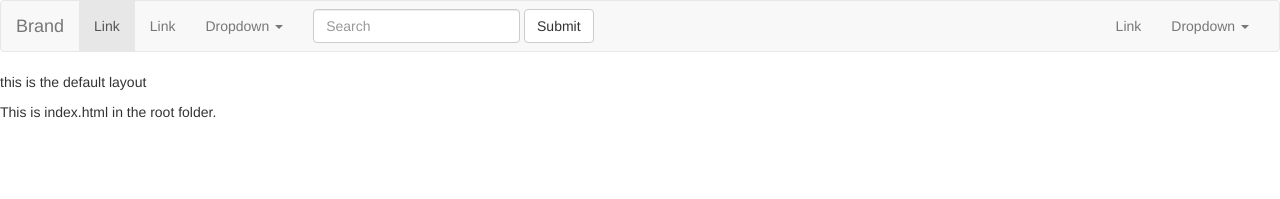
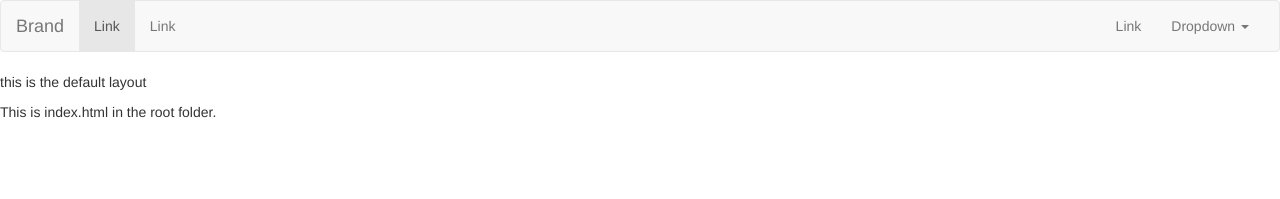
Before and after one commit to tomhohenstein/tomhohenstein.github.io, a Jekyll site: the page built from index.html, in a window 1280 px wide. Shown: the top 199 px of the page. Built offline with Jekyll 4.4.1, drawn with Linux system fonts in a browser that asks for light colours.

Commit message:
layout work

```diff
--- a/_layouts/default.html
+++ b/_layouts/default.html
@@ -37,25 +37,7 @@
       <ul class="nav navbar-nav">
         <li class="active"><a href="#">Link <span class="sr-only">(current)</span></a></li>
         <li><a href="#">Link</a></li>
-        <li class="dropdown">
-          <a href="#" class="dropdown-toggle" data-toggle="dropdown" role="button" aria-expanded="false">Dropdown <span class="caret"></span></a>
-          <ul class="dropdown-menu" role="menu">
-            <li><a href="#">Action</a></li>
-            <li><a href="#">Another action</a></li>
-            <li><a href="#">Something else here</a></li>
-            <li class="divider"></li>
-            <li><a href="#">Separated link</a></li>
-            <li class="divider"></li>
-            <li><a href="#">One more separated link</a></li>
-          </ul>
-        </li>
       </ul>
-      <form class="navbar-form navbar-left" role="search">
-        <div class="form-group">
-          <input type="text" class="form-control" placeholder="Search">
-        </div>
-        <button type="submit" class="btn btn-default">Submit</button>
-      </form>
       <ul class="nav navbar-nav navbar-right">
         <li><a href="#">Link</a></li>
         <li class="dropdown">
```
